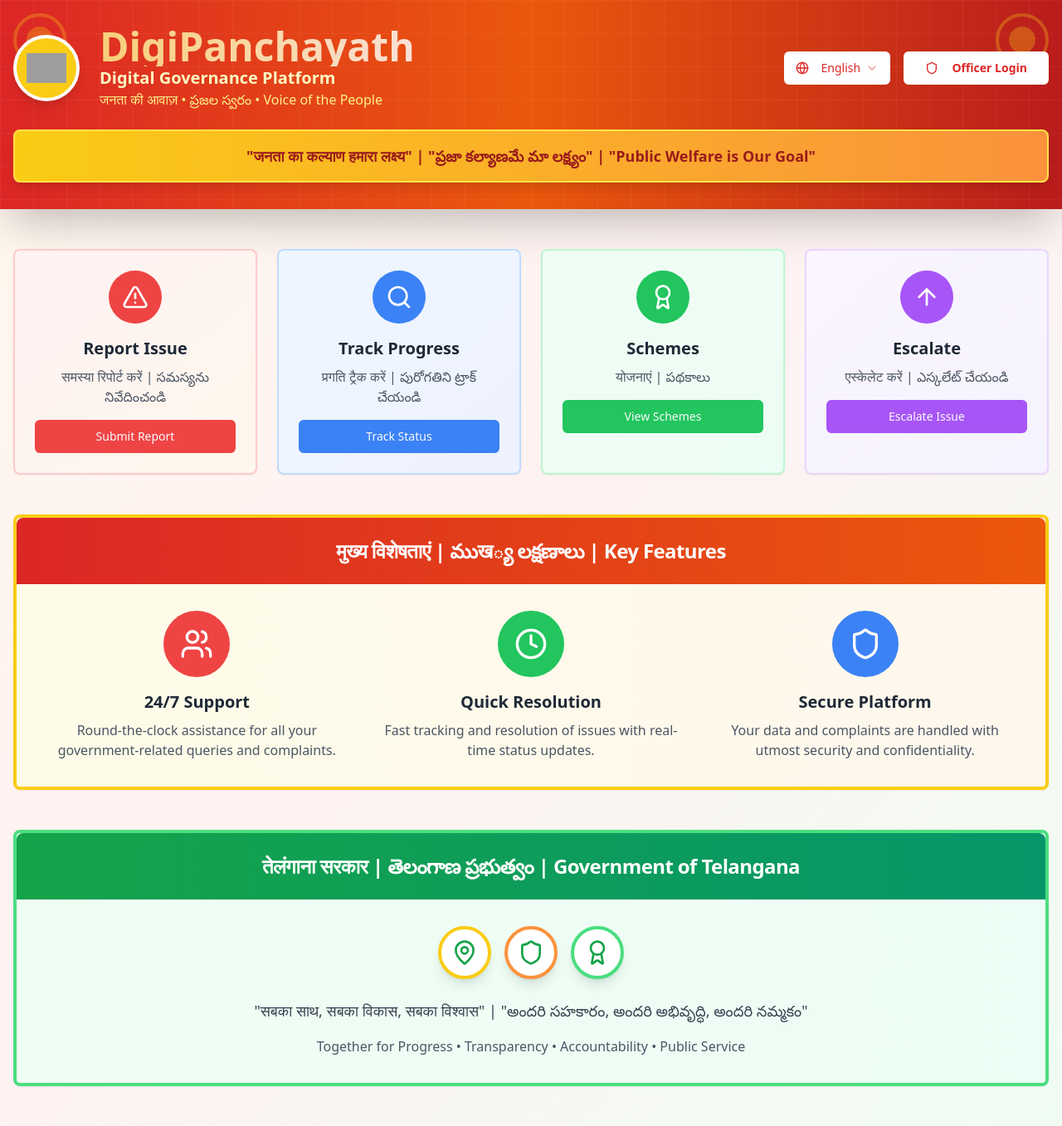
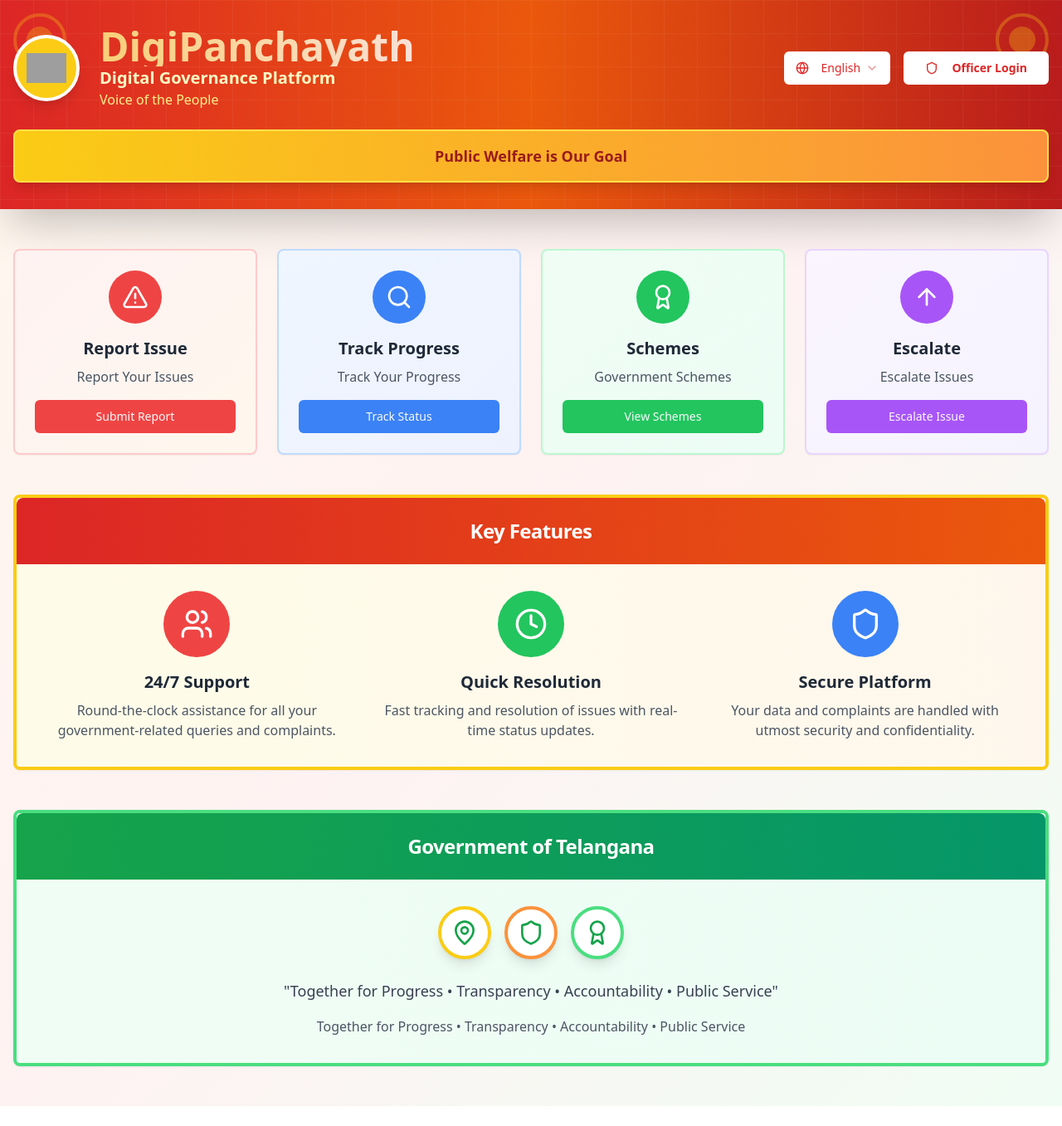
Before and after one commit to shashidharmalga/telangana-connect-seva-app, a React (Vite) app: page / in a window 1280 px wide. Shown: the whole page at 83% size. After the commit the page ends 1333 px from the top, so only its background shows below. Built offline with nearby package versions, Linux system fonts and the light colour scheme; grey boxes are pictures that could not be loaded.

Commit message:
Refactor: Limit language options to one at a time
The language selection should only allow one language at a time.

```diff
--- a/src/pages/Index.tsx
+++ b/src/pages/Index.tsx
@@ -1,3 +1,4 @@
+
 import { Button } from "@/components/ui/button";
 import { Card, CardContent, CardHeader, CardTitle } from "@/components/ui/card";
 import { Select, SelectContent, SelectItem, SelectTrigger, SelectValue } from "@/components/ui/select";
@@ -11,6 +12,106 @@ const Index = () => {
 
   const handleLanguageChange = (newLanguage: string) => {
     setLanguage(newLanguage as 'en' | 'te' | 'hi');
+  };
+
+  // Language-specific content
+  const getMotivationalText = () => {
+    switch (language) {
+      case 'hi':
+        return "जनता का कल्याण हमारा लक्ष्य";
+      case 'te':
+        return "ప్రజా కల్యాణమే మా లక్ష్యం";
+      default:
+        return "Public Welfare is Our Goal";
+    }
+  };
+
+  const getSubtitleText = () => {
+    switch (language) {
+      case 'hi':
+        return "जनता की आवाज़";
+      case 'te':
+        return "ప్రజల స్వరం";
+      default:
+        return "Voice of the People";
+    }
+  };
+
+  const getReportText = () => {
+    switch (language) {
+      case 'hi':
+        return "समस्या रिपोर्ट करें";
+      case 'te':
+        return "సమస్యను నివేదించండి";
+      default:
+        return "Report Your Issues";
+    }
+  };
+
+  const getTrackText = () => {
+    switch (language) {
+      case 'hi':
+        return "प्रगति ट्रैक करें";
+      case 'te':
+        return "పురోగతిని ట్రాక్ చేయండి";
+      default:
+        return "Track Your Progress";
+    }
+  };
+
+  const getSchemesText = () => {
+    switch (language) {
+      case 'hi':
+        return "योजनाएं";
+      case 'te':
+        return "పథకాలు";
+      default:
+        return "Government Schemes";
+    }
+  };
+
+  const getEscalateText = () => {
+    switch (language) {
+      case 'hi':
+        return "एस्केलेट करें";
+      case 'te':
+        return "ఎస్కలేట్ చేయండి";
+      default:
+        return "Escalate Issues";
+    }
+  };
+
+  const getFeaturesTitle = () => {
+    switch (language) {
+      case 'hi':
+        return "मुख्य विशेषताएं";
+      case 'te':
+        return "ముख్య లక్షణాలు";
+      default:
+        return "Key Features";
+    }
+  };
+
+  const getGovTitle = () => {
+    switch (language) {
+      case 'hi':
+        return "तेलंगाना सरकार";
+      case 'te':
+        return "తెలంగాణ ప్రభుత్వం";
+      default:
+        return "Government of Telangana";
+    }
+  };
+
+  const getGovSlogan = () => {
+    switch (language) {
+      case 'hi':
+        return "सबका साथ, सबका विकास, सबका विश्वास";
+      case 'te':
+        return "అందరి సహకారం, అందరి అభివృద్ధి, అందరి నమ్మకం";
+      default:
+        return "Together for Progress • Transparency • Accountability • Public Service";
+    }
   };
 
   return (
@@ -48,7 +149,7 @@ const Index = () => {
                   {t('title')}
                 </h1>
                 <p className="text-xl text-yellow-100 font-semibold">{t('subtitle')}</p>
-                <p className="text-yellow-200">जनता की आवाज़ • ప్రజల స్వరం • Voice of the People</p>
+                <p className="text-yellow-200">{getSubtitleText()}</p>
               </div>
             </div>
             <div className="hidden md:flex items-center gap-4">
@@ -78,7 +179,7 @@ const Index = () => {
           {/* Motivational Banner */}
           <div className="bg-gradient-to-r from-yellow-400 to-orange-400 text-red-800 p-4 rounded-lg shadow-lg border-2 border-yellow-300">
             <p className="text-center font-bold text-lg">
-              "जनता का कल्याण हमारा लक्ष्य" | "ప్రజా కల్యాణమే మా లక్ష్యం" | "Public Welfare is Our Goal"
+              {getMotivationalText()}
             </p>
           </div>
         </div>
@@ -117,7 +218,7 @@ const Index = () => {
                 <AlertTriangle className="w-8 h-8 text-white" />
               </div>
               <h3 className="text-xl font-bold text-gray-800 mb-2">{t('reportIssue')}</h3>
-              <p className="text-gray-600 mb-4">समस्या रिपोर्ट करें | సమస్యను నివేదించండి</p>
+              <p className="text-gray-600 mb-4">{getReportText()}</p>
               <Button
                 onClick={() => navigate('/report-issue')}
                 className="w-full bg-red-500 hover:bg-red-600"
@@ -133,7 +234,7 @@ const Index = () => {
                 <Search className="w-8 h-8 text-white" />
               </div>
               <h3 className="text-xl font-bold text-gray-800 mb-2">{t('trackProgress')}</h3>
-              <p className="text-gray-600 mb-4">प्रगति ट्रैक करें | పురోగతిని ట్రాక్ చేయండి</p>
+              <p className="text-gray-600 mb-4">{getTrackText()}</p>
               <Button
                 onClick={() => navigate('/track-progress')}
                 className="w-full bg-blue-500 hover:bg-blue-600"
@@ -149,7 +250,7 @@ const Index = () => {
                 <Award className="w-8 h-8 text-white" />
               </div>
               <h3 className="text-xl font-bold text-gray-800 mb-2">{t('schemes')}</h3>
-              <p className="text-gray-600 mb-4">योजनाएं | పథకాలు</p>
+              <p className="text-gray-600 mb-4">{getSchemesText()}</p>
               <Button
                 onClick={() => navigate('/schemes')}
                 className="w-full bg-green-500 hover:bg-green-600"
@@ -165,7 +266,7 @@ const Index = () => {
                 <ArrowUp className="w-8 h-8 text-white" />
               </div>
               <h3 className="text-xl font-bold text-gray-800 mb-2">{t('escalate')}</h3>
-              <p className="text-gray-600 mb-4">एस्केलेट करें | ఎస్కలేట్ చేయండి</p>
+              <p className="text-gray-600 mb-4">{getEscalateText()}</p>
               <Button
                 onClick={() => navigate('/escalate')}
                 className="w-full bg-purple-500 hover:bg-purple-600"
@@ -179,7 +280,7 @@ const Index = () => {
         {/* Key Features Section */}
         <Card className="mb-12 border-4 border-yellow-400 bg-gradient-to-r from-yellow-50 to-orange-50">
           <CardHeader className="bg-gradient-to-r from-red-600 to-orange-600 text-white rounded-t-lg">
-            <CardTitle className="text-2xl text-center">मुख्य विशेषताएं | ముख్య లక్షణాలు | Key Features</CardTitle>
+            <CardTitle className="text-2xl text-center">{getFeaturesTitle()}</CardTitle>
           </CardHeader>
           <CardContent className="p-8">
             <div className="grid md:grid-cols-3 gap-8">
@@ -211,7 +312,7 @@ const Index = () => {
         {/* Government Information */}
         <Card className="border-4 border-green-400 bg-gradient-to-r from-green-50 to-emerald-50">
           <CardHeader className="bg-gradient-to-r from-green-600 to-emerald-600 text-white rounded-t-lg">
-            <CardTitle className="text-2xl text-center">तेलंगाना सरकार | తెలంగాణ ప్రభుత్వం | Government of Telangana</CardTitle>
+            <CardTitle className="text-2xl text-center">{getGovTitle()}</CardTitle>
           </CardHeader>
           <CardContent className="p-8">
             <div className="text-center">
@@ -227,7 +328,7 @@ const Index = () => {
                 </div>
               </div>
               <p className="text-lg text-gray-700 leading-relaxed mb-4">
-                "सबका साथ, सबका विकास, सबका विश्वास" | "అందరి సహకారం, అందరి అభివృద్ధి, అందరి నమ్మకం"
+                "{getGovSlogan()}"
               </p>
               <p className="text-gray-600">
                 Together for Progress • Transparency • Accountability • Public Service
```
